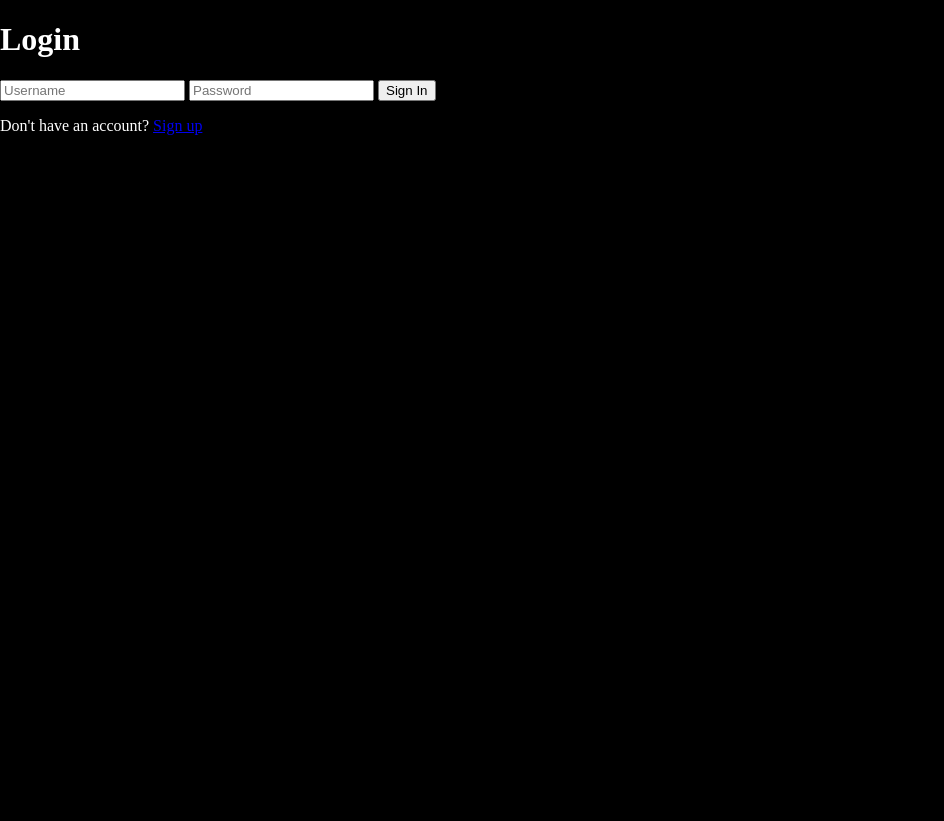
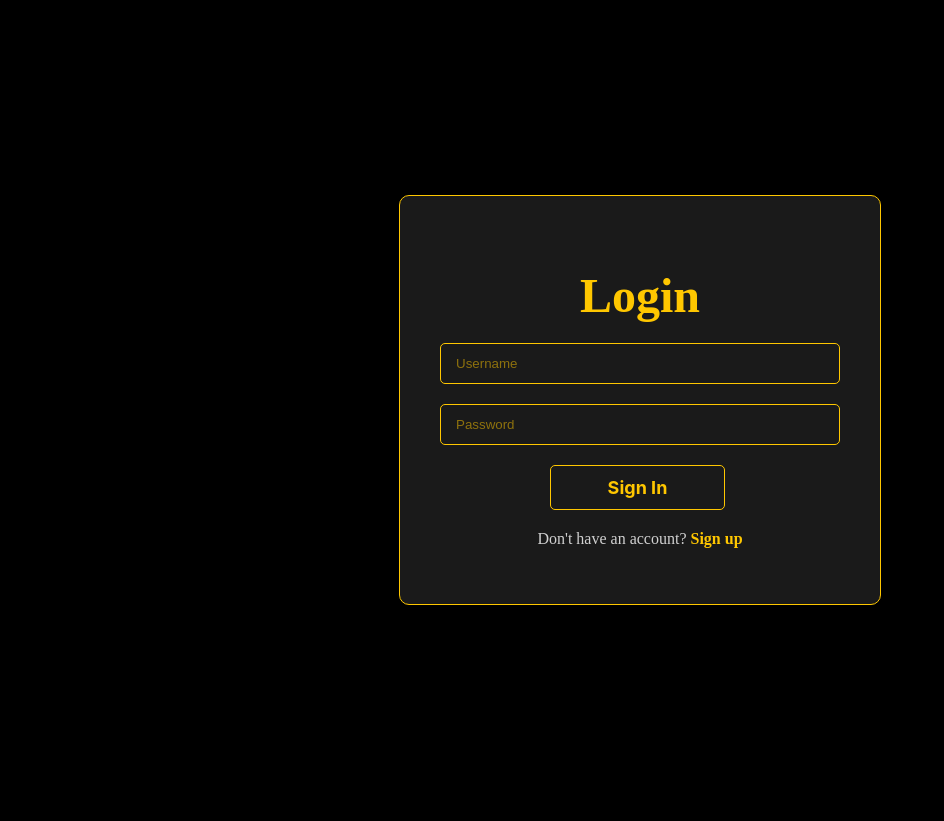
Before and after one commit to ArthDaryll/shared-notes, a Flask app: page /login in a window 1280 px wide. Shown: the whole page, without its empty margins (0-944 px from the left). After the commit the page ends 605 px from the top, so only its background shows below. Run offline with Flask 3, Linux system fonts and the light colour scheme.

Commit message:
login css

```diff
--- a/templates/login.html
+++ b/templates/login.html
@@ -4,6 +4,94 @@
     <meta charset="UTF-8">
     <title>Login - SharedNotes</title>
     <link rel="stylesheet" href="{{ url_for('static', filename='style.css') }}">
+
+    <style>
+    .auth-body {
+        background-color: #000000;
+        margin: 0;
+        padding: 0;
+        min-height: 100vh;
+        color: white;
+        display: flex;
+        justify-content: center;
+        align-items: center;
+    }
+    .auth-card {
+        background: #1A1A1A;
+        border: 1px solid #FFC700;
+        border-radius: 10px;
+        padding: 40px;
+        box-shadow: 0 4px 6px rgba(0, 0, 0, 0.1);
+        width: 400px;
+        text-align: center;
+    }
+    .auth-card h1 {
+        color: #FFC700;
+        margin-bottom: 20px;
+        font-size: 48px;
+        font-weight: bold;
+    }
+    .auth-card form {
+        margin-bottom: 20px;
+        display: flex;
+        flex-direction: column;
+        gap: 20px;
+    }
+    .auth-form input{
+        background: transparent;
+        border: 1px solid #FFC700;
+        border-radius: 5px;
+        padding: 12px 15px;
+        transition: box-shadow 0.3s ease;
+    }
+    .auth-form input:focus{
+        outline: none;
+        box-shadow: 0 0 0 2px #FFC700;
+    }
+    .auth-form input::placeholder{
+        color: #FFC700;
+        opacity: .5;
+    }
+    .auth-form button{
+        display: flex;
+        justify-content: center;
+        align-items: center
+    }
+    .btn-primary {
+        background: #1A1A1A;
+        color: #FFC700;
+        border: #FFC700 solid 1px;
+        border-radius: 5px;
+        padding: 12px 15px;
+        cursor: pointer;
+        transition: background 0.3s ease;
+        width: 175px;
+        height: 45px;
+        margin-left: 27.5%;
+        font-size: 18px;
+        font-weight: bold;;
+        font-family: 'Inter', sans-serif;
+    }
+    .btn-primary:hover {
+            background: #FFC700;
+            color: #1A1A1A;
+    }
+    .auth-footer {
+        margin-top: 20px;
+        font-size: 16px;
+        color: rgba(255, 255, 255, 0.8);
+    }
+    .auth-footer a {
+            color: #FFC700;
+            text-decoration: none;
+            font-weight: bold;
+    }
+
+    .auth-footer a:hover {
+            text-decoration: underline;
+    }
+
+    </style>
 </head>
 <body class="auth-body">
     <div class="auth-card">
```
